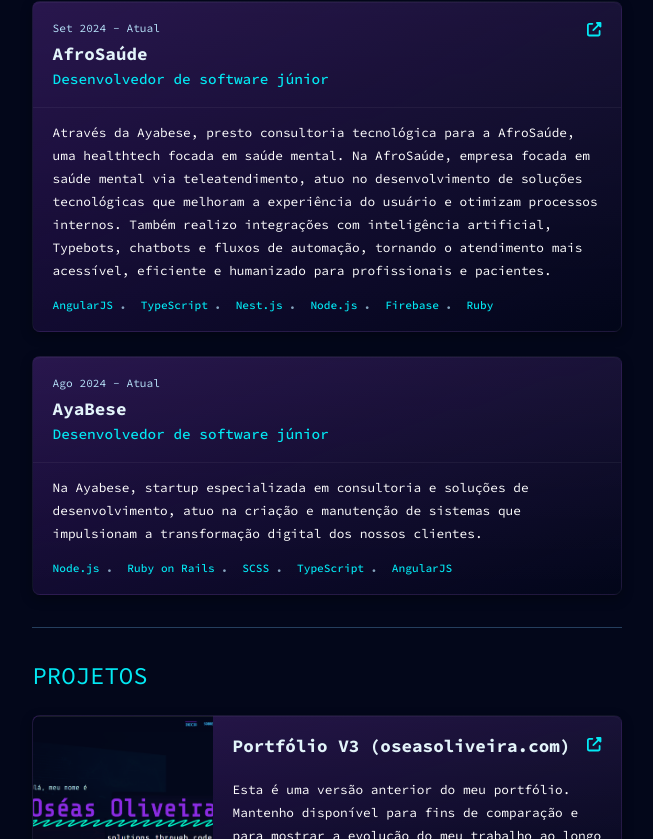
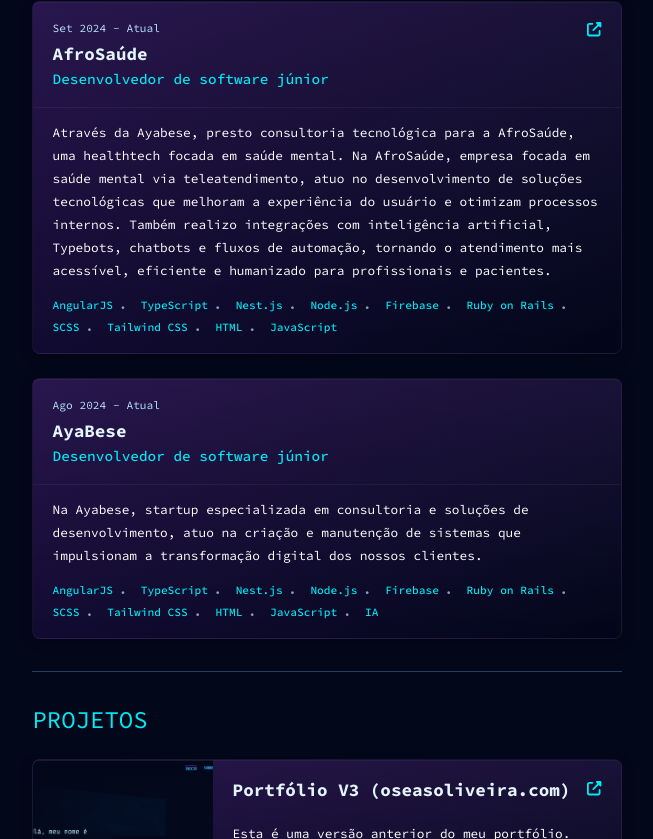
Before and after one commit to OseOliv/portfoliov5, an Angular app: page / in a window 1280 px wide. Shown: the part 870-1709 px from the top of the page, without its empty margins (578-1231 px from the left). Built offline with nearby package versions, Linux system fonts and the light colour scheme.

Commit message:
feat: adiciona techs

```diff
--- a/src/app/components/main/experience/experience.component.ts
+++ b/src/app/components/main/experience/experience.component.ts
@@ -34,7 +34,11 @@
         'Nest.js',
         'Node.js',
         'Firebase',
-        'Ruby',
+        'Ruby on Rails',
+        'SCSS',
+        'Tailwind CSS',
+        'HTML',
+        'JavaScript'
       ],
       website: 'https://afrosaude.com.br',
     },
@@ -45,11 +49,17 @@
       description:
         'Na Ayabese, startup especializada em consultoria e soluções de desenvolvimento, atuo na criação e manutenção de sistemas que impulsionam a transformação digital dos nossos clientes.',
       technologies: [
+        'AngularJS',
+        'TypeScript',
+        'Nest.js',
         'Node.js',
+        'Firebase',
         'Ruby on Rails',
         'SCSS',
-        'TypeScript',
-        'AngularJS',
+        'Tailwind CSS',
+        'HTML',
+        'JavaScript',
+        'IA'
       ],
       website: '#',
     },
```
